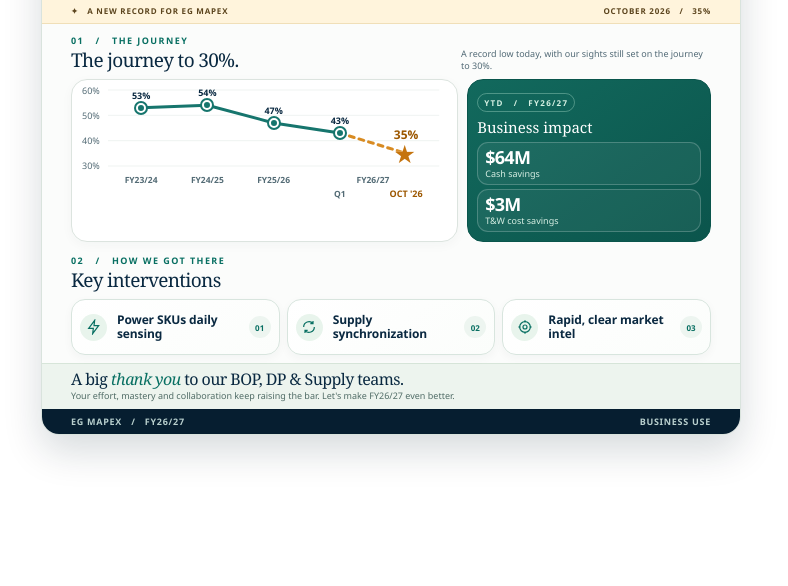
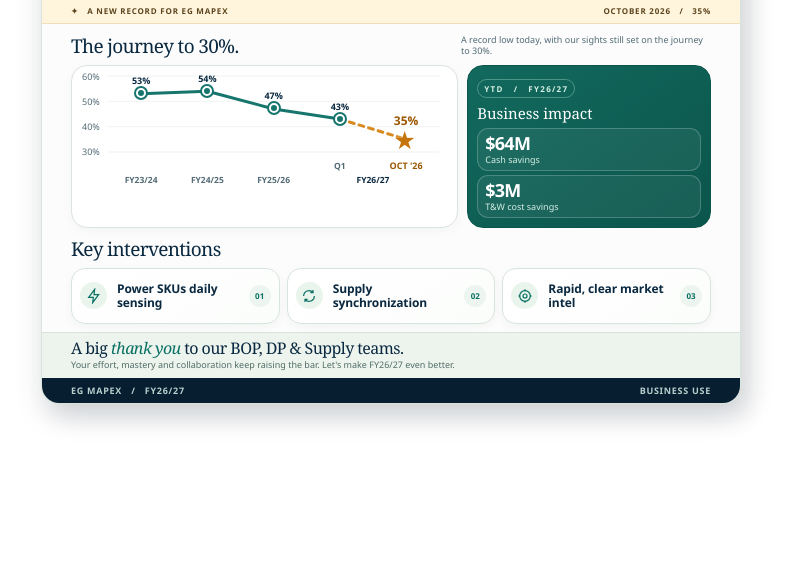
Before and after one commit to faridahelaly/eg-mapex-celebration, a plain HTML site: page index.html in a window 1280 px wide. Shown: the part 214-800 px from the top of the page, without its empty margins (249-1037 px from the left). Drawn offline with Linux system fonts and the light colour scheme.

Commit message:
Tidy MAPEx fiscal timeline layout
Co-authored-by: Copilot App <223556219+Copilot@users.noreply.github.com>

```diff
--- a/index.html
+++ b/index.html
@@ -11,7 +11,7 @@
 html{scroll-behavior:smooth}
 body{margin:0;padding:20px;background:#fff;color:var(--ink);font-family:"Aptos","Segoe UI",sans-serif;-webkit-font-smoothing:antialiased}
 main{overflow:hidden}
-.announcement-frame{max-width:700px;margin:0 auto;overflow:hidden;border:1px solid #d9e3dd;border-radius:18px;background:#fff;box-shadow:0 16px 38px rgba(7,28,44,.16)}
+.announcement-frame{max-width:700px;margin:0 auto;overflow:hidden;border:1px solid #d9e3dd;border-radius:18px;background:#fff;box-shadow:10px 12px 24px rgba(7,28,44,.12),0 12px 30px rgba(7,28,44,.1)}
 .wrap{width:min(640px,calc(100% - 48px));margin:auto}
 .hero{position:relative;overflow:hidden;background:var(--deep);color:#fff}
 .hero:before{content:"";position:absolute;inset:0;background:radial-gradient(ellipse at 82% 48%,#155c5b 0,transparent 42%),linear-gradient(115deg,#061e30 10%,#0b3748 100%);pointer-events:none}
@@ -54,8 +54,8 @@ h2{margin-bottom:0;font-family:Georgia,"Times New Roman",serif;font-size:clamp(2
 .point.current{width:28px;height:28px;border:0;background:transparent;box-shadow:none}
 .point.current:before{content:"★";display:block;color:#c5740e;font-size:28px;line-height:28px;text-shadow:0 1px 3px #fff}
 .point.current .value{bottom:27px;color:#9c5700;font-size:15px}
-.periods{display:grid;grid-template-columns:repeat(5,minmax(0,1fr));grid-template-rows:auto auto;margin:8px 10px 0 30px;text-align:center;font-size:10px;font-weight:700;line-height:1.3;color:#536b75}
-.periods span{min-width:0}.periods .fiscal{grid-column:4 / 6;grid-row:1}.periods .quarter{grid-column:4;grid-row:2;margin-top:3px}.periods .october{grid-column:5;grid-row:2;margin-top:3px;color:#9c5700;font-size:10px;font-weight:800;white-space:nowrap}
+.periods{display:grid;grid-template-columns:repeat(5,minmax(0,1fr));grid-template-rows:auto auto;row-gap:3px;margin:8px 10px 0 30px;text-align:center;font-size:10px;font-weight:700;line-height:1.3;color:#536b75}
+.periods span{min-width:0}.periods span:nth-child(-n+3){grid-row:2}.periods .fiscal{grid-column:4 / 6;grid-row:2;color:var(--navy);font-weight:800}.periods .quarter{grid-column:4;grid-row:1}.periods .october{grid-column:5;grid-row:1;color:#9c5700;font-size:10px;font-weight:800;white-space:nowrap}
 .impact{display:flex;flex-direction:column;padding:11px;border:1px solid #0a554c;border-radius:16px;background:linear-gradient(145deg,#12695d,#0b554c);color:white}
 .impact .section-kicker{display:inline-block;margin-bottom:7px;padding:4px 7px;border:1px solid #b9e8d45c;border-radius:99px;color:#d7f2e4}.impact h3{margin:0;font-family:Georgia,"Times New Roman",serif;font-size:21px;font-weight:400}
 .kpis{display:grid;gap:5px;margin-top:8px}
@@ -167,9 +167,9 @@ footer .wrap{display:flex;justify-content:space-between;gap:20px;padding:8px 0;f
  </header>
  <div class="ribbon"><div class="wrap"><span>✦ &nbsp; A new record for EG MAPEx</span><span>October 2026 &nbsp; / &nbsp; 35%</span></div></div>
  <div class="dashboard">
- <section class="section journey" aria-labelledby="journey-heading">
+ <section class="section journey" aria-label="MAPEx trend and business impact">
   <div class="wrap">
-   <div class="section-heading"><div><p class="section-kicker">01 &nbsp; / &nbsp; The journey</p><h2 id="journey-heading">The journey to 30%.</h2></div><p class="section-intro">A record low today, with our sights still set on the journey to 30%.</p></div>
+   <div class="section-heading"><div><h2 id="journey-heading">The journey to 30%.</h2></div><p class="section-intro">A record low today, with our sights still set on the journey to 30%.</p></div>
    <div class="overview">
     <figure class="chart-card" aria-label="MAPEx trend by fiscal year and October 2026">
      <div class="chart">
@@ -196,7 +196,7 @@ footer .wrap{display:flex;justify-content:space-between;gap:20px;padding:8px 0;f
  </section>
  <section class="section interventions" aria-labelledby="interventions-heading">
   <div class="wrap">
-   <div class="section-heading"><div><p class="section-kicker">02 &nbsp; / &nbsp; How we got there</p><h2 id="interventions-heading">Key interventions</h2></div></div>
+   <div class="section-heading"><div><h2 id="interventions-heading">Key interventions</h2></div></div>
    <div class="lever-grid">
     <div class="lever"><div class="lever-number"><span>01</span><span class="lever-icon" aria-hidden="true"><svg viewBox="0 0 24 24" fill="none" stroke="currentColor" stroke-width="1.8"><path d="m13 2-9 12h7l-1 8 9-12h-7z"/></svg></span></div><h3>Power SKUs daily sensing</h3></div>
     <div class="lever"><div class="lever-number"><span>02</span><span class="lever-icon" aria-hidden="true"><svg viewBox="0 0 24 24" fill="none" stroke="currentColor" stroke-width="1.8"><path d="M4 12a8 8 0 0 1 14-5.3M20 12a8 8 0 0 1-14 5.3M18 3v4h-4M6 21v-4h4"/></svg></span></div><h3>Supply synchronization</h3></div>
```
